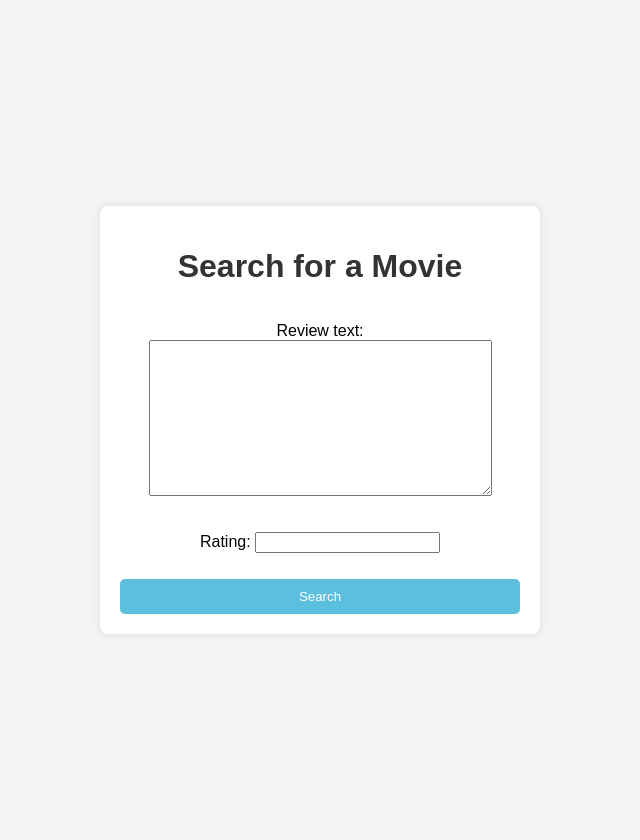
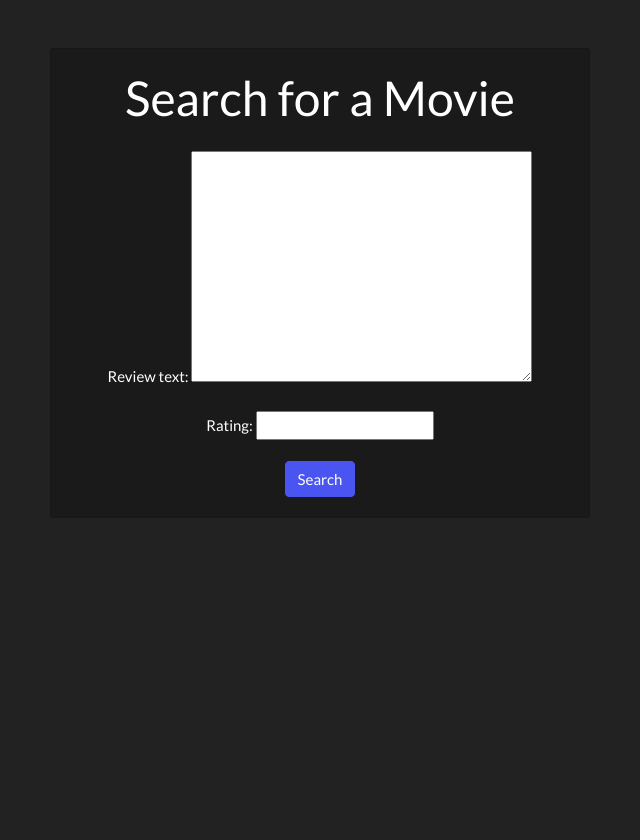
Before and after one commit to mhenriquelima/wsBackend-Fabrica25.1, a Django app: template omdb_api/templates/omdb_api/search.html in a window 1280 px wide. Shown: the whole page, without its empty margins (320-960 px from the left). After the commit the page ends 497 px from the top, so only its background shows below. Run offline with Django 5.2, Linux system fonts and the light colour scheme; the template is opened without the code that fills it: values that come from a table or form of the project are taken from there, others are empty; some libraries are stand-ins or nearby versions.

Commit message:
💄 : tema escuro

```diff
--- a/omdb_api/templates/omdb_api/error.html
+++ b/omdb_api/templates/omdb_api/error.html
@@ -26,7 +26,7 @@
             color: #d9534f;
         }
         button {
-            background-color: #5bc0de;
+            background-color: #4a55f1;
             color: #fff;
             border: none;
             padding: 10px 20px;
@@ -39,7 +39,7 @@
             text-decoration: none;
         }
         button:hover {
-            background-color: #31b0d5;
+            background-color: #4a55f1;
         }
     </style>
 </head>
--- a/omdb_api/templates/omdb_api/review_delete.html
+++ b/omdb_api/templates/omdb_api/review_delete.html
@@ -46,10 +46,10 @@
             background-color: #c9302c;
         }
         .cancel-button {
-            background-color: #5bc0de;
+            background-color: #4a55f1;
         }
         .cancel-button:hover {
-            background-color: #31b0d5;
+            background-color: #4a55f1;
         }
     </style>
 </head>
--- a/omdb_api/templates/omdb_api/search.html
+++ b/omdb_api/templates/omdb_api/search.html
@@ -4,56 +4,31 @@
 <head>
     <meta charset="UTF-8">
     <meta name="viewport" content="width=device-width, initial-scale=1.0">
-    <title>HOME</title>
-    <style>
-        body {
-            font-family: Arial, sans-serif;
-            background-color: #f4f4f4;
-            margin: 0;
-            padding: 20px;
-            display: flex;
-            justify-content: center;
-            align-items: center;
-            height: 100vh;
-        }
-        .container {
-            background-color: #fff;
-            padding: 20px;
-            border-radius: 8px;
-            box-shadow: 0 0 10px rgba(0, 0, 0, 0.1);
-            text-align: center;
-            max-width: 400px;
-            width: 100%;
-        }
-        h1 {
-            color: #333;
-        }
-        form {
-            display: flex;
-            flex-direction: column;
-        }
-        button {
-            background-color: #5bc0de;
-            color: #fff;
-            border: none;
-            padding: 10px 20px;
-            border-radius: 5px;
-            cursor: pointer;
-            margin-top: 10px;
-        }
-        button:hover {
-            background-color: #31b0d5;
-        }
-    </style>
+    <title>Search Movie</title>
+    <link href="https://stackpath.bootstrapcdn.com/bootstrap/4.5.2/css/bootstrap.min.css" rel="stylesheet">
+    <link href="https://stackpath.bootstrapcdn.com/bootswatch/4.5.2/darkly/bootstrap.min.css" rel="stylesheet">
 </head>
-<body>
-    <div class="container">
-        <h1>Search for a Movie</h1>
-        <form method="post">
-            {% csrf_token %}
-            {{ form.as_p }}
-            <button type="submit">Search</button>
-        </form>
+<body class="#242424 text-white text-center">
+    <div class="container mt-5">
+        <div class="row justify-content-center">
+            <div class="col-md-6">
+                <div class="card" style="background-color: #1a1a1a;">
+                    <div class="card-body text-white">
+                        <h1 class="card-title">Search for a Movie</h1>
+                        <form method="post" class="mt-4">
+                            {% csrf_token %}
+                            <div class="form-group text-center">
+                                {{ form.as_p }}
+                            </div>
+                            <button type="submit" class="btn btn-primary" style="background-color: #4a55f1; border-color: #4a55f1;">Search</button>
+                        </form>
+                    </div>
+                </div>
+            </div>
+        </div>
     </div>
+    <script src="https://code.jquery.com/jquery-3.5.1.slim.min.js"></script>
+    <script src="https://cdn.jsdelivr.net/npm/@popperjs/core@2.5.4/dist/umd/popper.min.js"></script>
+    <script src="https://stackpath.bootstrapcdn.com/bootstrap/4.5.2/js/bootstrap.min.js"></script>
 </body>
 </html>
```
Also changed, not shown: omdb_api/templates/omdb_api/delete.html (+6 -6 lines), omdb_api/templates/omdb_api/detail.html (+12 -11 lines), omdb_api/templates/omdb_api/list.html (+20 -22 lines), omdb_api/templates/omdb_api/update.html (+10 -5 lines).
